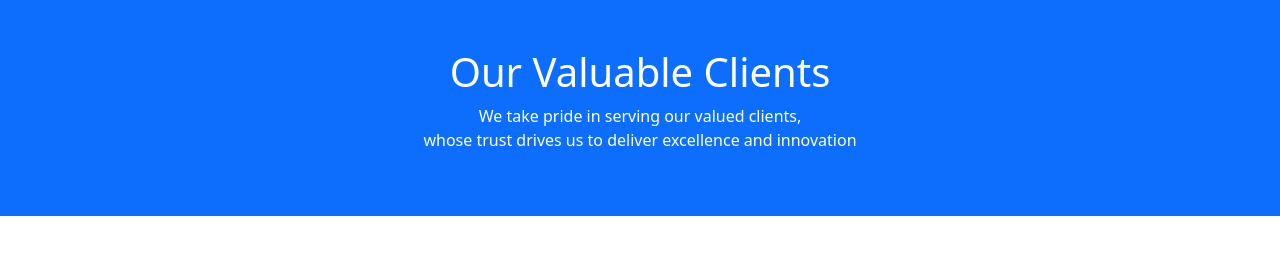
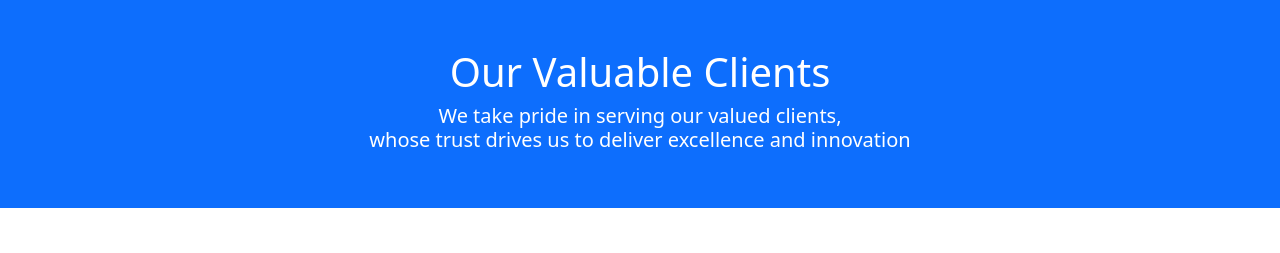
Before and after one commit to baburam20/starbox, a plain HTML site: page clients.html in a window 1280 px wide. Shown: the top 253 px of the page. Drawn offline with nearby package versions, Linux system fonts and the light colour scheme.

Commit message:
Add files via upload

```diff
--- a/clients.html
+++ b/clients.html
@@ -48,7 +48,7 @@ Starbox Media House provides high-quality services for web and software developm
 
 <div class="container-fluid p-5 bg-primary text-white text-center">
   <h1>Our Valuable Clients</h1>
-  <p>We take pride in serving our valued clients,<br> whose trust drives us to deliver excellence and innovation</p>
+  <h5>We take pride in serving our valued clients,<br> whose trust drives us to deliver excellence and innovation</h5>
 </div>
 
 <div class="container mt-5">
```
